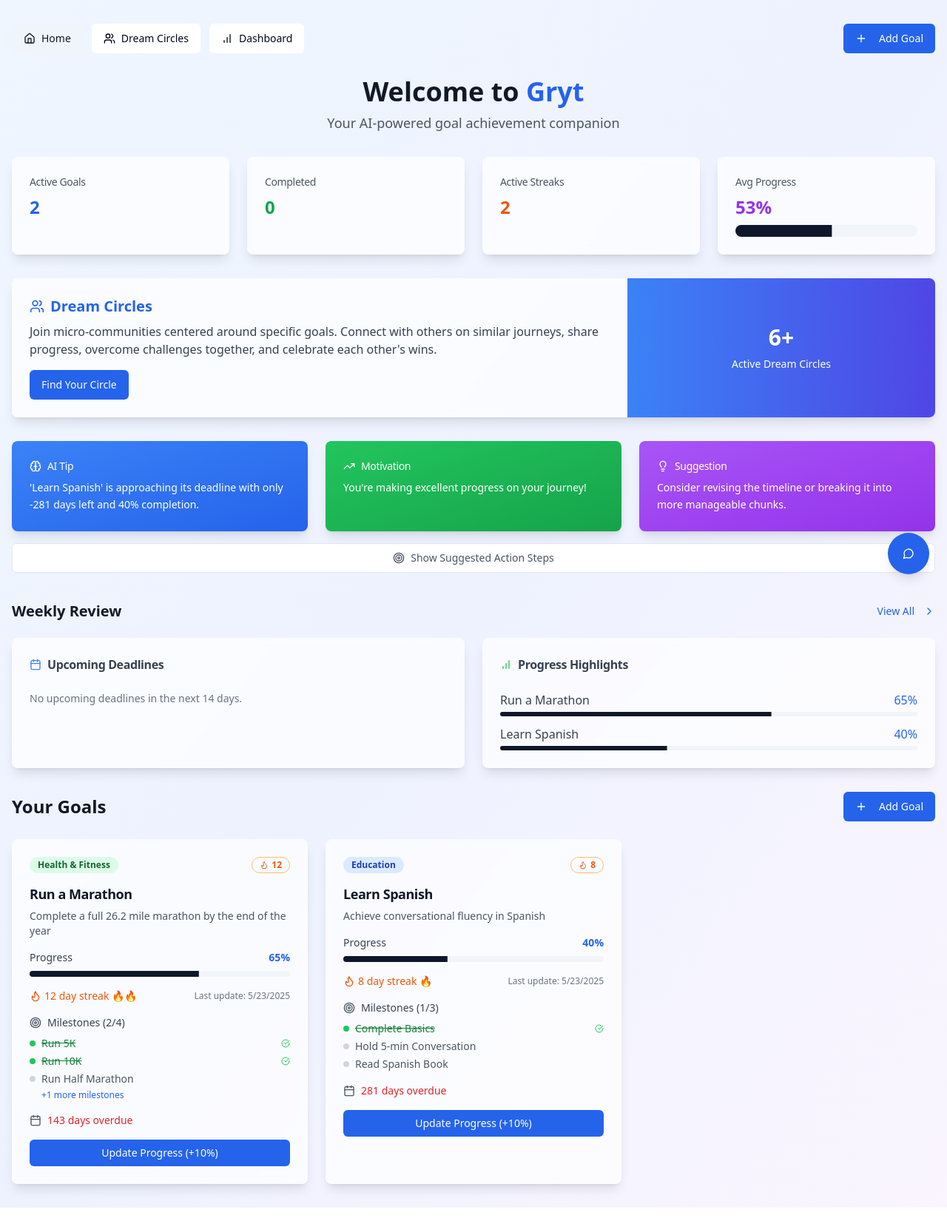
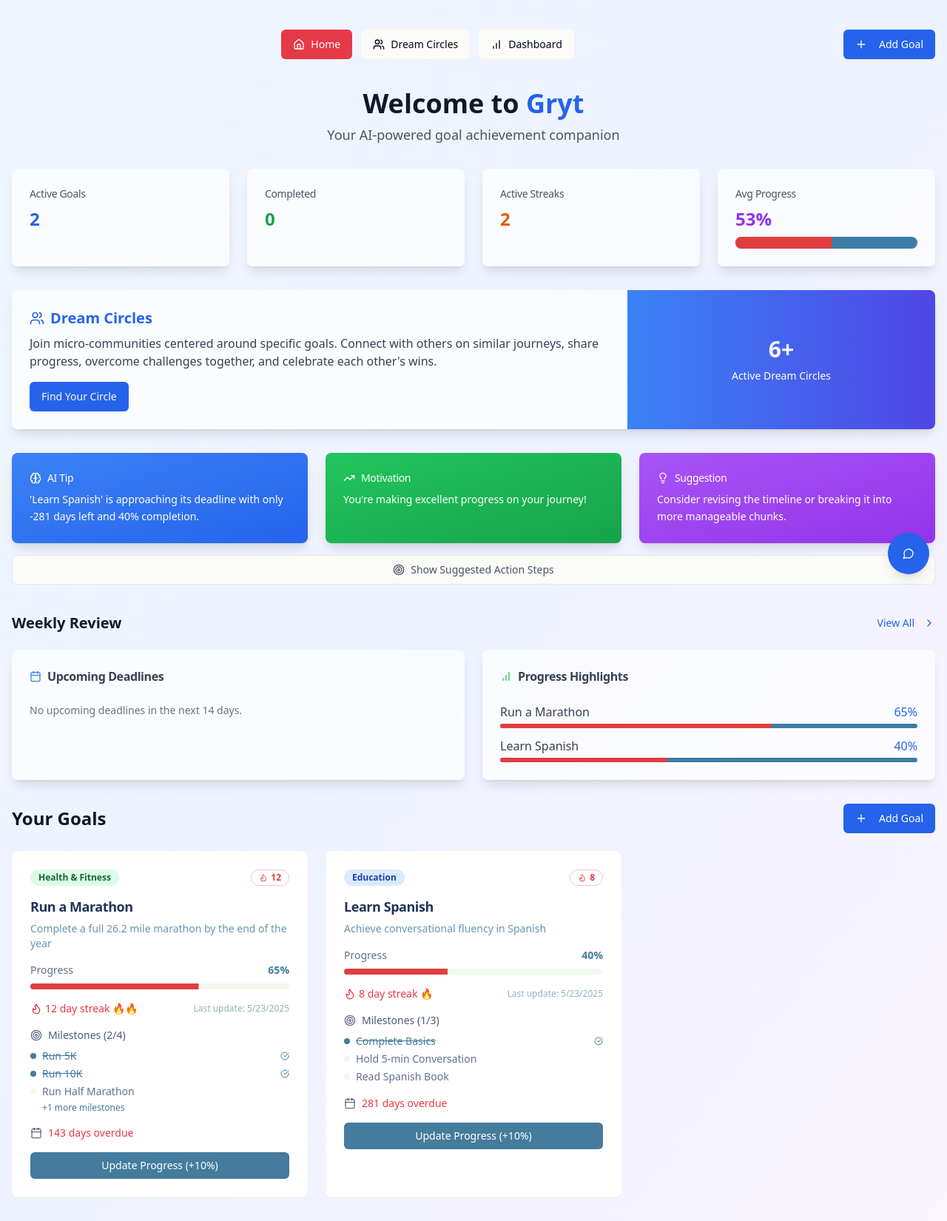
Before and after one commit to nickmerich/gryt, a React (Vite) app: page / in a window 1280 px wide. Shown: the whole page at 74% size. Built offline with nearby package versions, Linux system fonts and the light colour scheme.

Commit message:
Refactor: Apply minimalist aesthetic and Ghibli-inspired UI design
- Implemented Gryt Red, Victory Blue, and Neutral Grit Gray color schemes.
- Integrated Studio Ghibli-inspired illustrations.
- Focused on emotionally engaging and identity-driven UI.

```diff
--- a/src/App.tsx
+++ b/src/App.tsx
@@ -9,6 +9,7 @@ import NotFound from "./pages/NotFound";
 import Circles from "./pages/Circles";
 import CircleDetail from "./pages/CircleDetail";
 import Dashboard from "./pages/Dashboard";
+import GhibliLayout from "./components/GhibliLayout";
 
 const queryClient = new QueryClient();
 
--- /dev/null
+++ b/src/components/GhibliButton.tsx
@@ -0,0 +1,36 @@
+
+import React from 'react';
+import { cn } from '@/lib/utils';
+import { Button, ButtonProps } from '@/components/ui/button';
+
+interface GhibliButtonProps extends ButtonProps {
+  glowColor?: 'red' | 'blue' | 'light';
+}
+
+const GhibliButton: React.FC<GhibliButtonProps> = ({
+  children,
+  className,
+  glowColor = 'red',
+  ...props
+}) => {
+  const glowStyles = {
+    red: 'before:from-gryt-red/20 before:to-gryt-red/5',
+    blue: 'before:from-gryt-blue/20 before:to-gryt-blue/5',
+    light: 'before:from-gryt-light/20 before:to-gryt-light/5'
+  };
+
+  return (
+    <Button
+      className={cn(
+        'ghibli-button',
+        glowStyles[glowColor],
+        className
+      )}
+      {...props}
+    >
+      <span className="relative z-10">{children}</span>
+    </Button>
+  );
+};
+
+export default GhibliButton;
--- /dev/null
+++ b/src/components/GhibliCard.tsx
@@ -0,0 +1,31 @@
+
+import React from 'react';
+import { cn } from '@/lib/utils';
+import { Card } from '@/components/ui/card';
+
+interface GhibliCardProps extends React.HTMLAttributes<HTMLDivElement> {
+  children: React.ReactNode;
+  glow?: boolean;
+}
+
+const GhibliCard: React.FC<GhibliCardProps> = ({
+  children,
+  className,
+  glow = false,
+  ...props
+}) => {
+  return (
+    <Card
+      className={cn(
+        'ghibli-card overflow-hidden',
+        glow && 'relative after:absolute after:inset-0 after:rounded-lg after:shadow-md after:shadow-gryt-blue/10',
+        className
+      )}
+      {...props}
+    >
+      {children}
+    </Card>
+  );
+};
+
+export default GhibliCard;
--- a/src/components/GoalCard.tsx
+++ b/src/components/GoalCard.tsx
@@ -1,9 +1,10 @@
 
 import { Calendar, CheckCircle, Target, Flame, Trophy } from 'lucide-react';
-import { Card, CardContent, CardDescription, CardHeader, CardTitle } from '@/components/ui/card';
+import { CardContent, CardDescription, CardHeader, CardTitle } from '@/components/ui/card';
 import { Progress } from '@/components/ui/progress';
-import { Button } from '@/components/ui/button';
 import { Badge } from '@/components/ui/badge';
+import GhibliCard from './GhibliCard';
+import GhibliButton from './GhibliButton';
 
 interface Goal {
   id: string;
@@ -38,7 +39,7 @@ const GoalCard = ({ goal, onUpdateProgress }: GoalCardProps) => {
     const colors = {
       'Health & Fitness': 'bg-green-100 text-green-800',
       'Education': 'bg-blue-100 text-blue-800',
-      'Career': 'bg-purple-100 text-purple-800',
+      'Career': 'bg-gryt-blue/20 text-gryt-blue',
       'Personal': 'bg-orange-100 text-orange-800',
       'Finance': 'bg-yellow-100 text-yellow-800',
     };
@@ -54,7 +55,7 @@ const GoalCard = ({ goal, onUpdateProgress }: GoalCardProps) => {
   };
 
   return (
-    <Card className="bg-white/70 backdrop-blur-sm border-0 shadow-lg hover:shadow-xl transition-all duration-300 hover:scale-[1.02]">
+    <GhibliCard glow={isCompleted} className="slide-animation transition-all duration-300 hover:scale-[1.02]">
       <CardHeader className="pb-4">
         <div className="flex justify-between items-start mb-2">
           <Badge className={getCategoryColor(goal.category)}>
@@ -62,34 +63,35 @@ const GoalCard = ({ goal, onUpdateProgress }: GoalCardProps) => {
           </Badge>
           {isCompleted && <Trophy className="w-5 h-5 text-yellow-500" />}
           {!isCompleted && goal.streaks && goal.streaks >= 5 &&
-            <Badge variant="outline" className="flex items-center gap-1 border-orange-300 text-orange-600">
+            <Badge variant="outline" className="flex items-center gap-1 border-gryt-red/30 text-gryt-red">
               <Flame className="w-3 h-3" />
               {goal.streaks}
             </Badge>
           }
         </div>
-        <CardTitle className="text-lg font-bold text-gray-900">{goal.title}</CardTitle>
-        <CardDescription className="text-gray-600">{goal.description}</CardDescription>
+        <CardTitle className="text-lg font-bold text-gryt-dark dark:text-gryt-gray">{goal.title}</CardTitle>
+        <CardDescription className="text-gryt-blue/80 dark:text-gryt-light/80">{goal.description}</CardDescription>
       </CardHeader>
 
       <CardContent className="space-y-4">
         {/* Progress */}
         <div>
           <div className="flex justify-between items-center mb-2">
-            <span className="text-sm font-medium text-gray-700">Progress</span>
-            <span className="text-sm font-semibold text-blue-600">{goal.progress}%</span>
+            <span className="text-sm font-medium text-gryt-dark/70 dark:text-gryt-gray/70">Progress</span>
+            <span className="text-sm font-semibold text-gryt-blue dark:text-gryt-light">{goal.progress}%</span>
           </div>
-          <Progress value={goal.progress} className="h-2" />
+          <Progress value={goal.progress} className="h-2 bg-gryt-gray dark:bg-gryt-dark/50"
+            indicatorClassName="bg-gradient-to-r from-gryt-red to-gryt-blue" />
         </div>
 
         {/* Streaks */}
         {!isCompleted && goal.streaks !== undefined && (
           <div className="flex items-center justify-between text-sm">
-            <div className="flex items-center gap-1 text-orange-600">
+            <div className="flex items-center gap-1 text-gryt-red">
               <Flame className="w-4 h-4" />
               <span>{getStreakDescription(goal.streaks)}</span>
             </div>
-            {goal.lastCheckin && <span className="text-xs text-gray-500">
+            {goal.lastCheckin && <span className="text-xs text-gryt-blue/60 dark:text-gryt-light/60">
               Last update: {new Date(goal.lastCheckin).toLocaleDateString()}
             </span>}
           </div>
@@ -98,8 +100,8 @@ const GoalCard = ({ goal, onUpdateProgress }: GoalCardProps) => {
         {/* Milestones */}
         <div>
           <div className="flex items-center gap-2 mb-2">
-            <Target className="w-4 h-4 text-gray-600" />
-            <span className="text-sm font-medium text-gray-700">
+            <Target className="w-4 h-4 text-gryt-dark/70 dark:text-gryt-gray/70" />
+            <span className="text-sm font-medium text-gryt-dark/80 dark:text-gryt-gray/80">
               Milestones ({goal.completedMilestones}/{goal.milestones.length})
             </span>
           </div>
@@ -107,18 +109,18 @@ const GoalCard = ({ goal, onUpdateProgress }: GoalCardProps) => {
             {goal.milestones.slice(0, 3).map((milestone, index) => (
               <div key={index} className="flex items-center gap-2 text-sm">
                 <div className={`w-2 h-2 rounded-full ${
-                  index < goal.completedMilestones ? 'bg-green-500' : 'bg-gray-300'
+                  index < goal.completedMilestones ? 'bg-gryt-blue dark:bg-gryt-light' : 'bg-gryt-gray dark:bg-gryt-dark/50'
                 }`} />
-                <span className={index < goal.completedMilestones ? 'text-green-700 line-through' : 'text-gray-600'}>
+                <span className={index < goal.completedMilestones ? 'text-gryt-blue dark:text-gryt-light line-through' : 'text-gryt-dark/70 dark:text-gryt-gray/70'}>
                   {milestone}
                 </span>
                 {index < goal.completedMilestones && (
-                  <CheckCircle className="w-3 h-3 text-green-500 ml-auto" />
+                  <CheckCircle className="w-3 h-3 text-gryt-blue dark:text-gryt-light ml-auto" />
                 )}
               </div>
             ))}
             {goal.milestones.length > 3 && (
-              <div className="text-xs text-blue-600 mt-1 pl-4 cursor-pointer hover:underline">
+              <div className="text-xs text-gryt-blue hover:text-gryt-red dark:text-gryt-light dark:hover:text-gryt-red mt-1 pl-4 cursor-pointer hover:underline transition-colors">
                 +{goal.milestones.length - 3} more milestones
               </div>
             )}
@@ -127,11 +129,11 @@ const GoalCard = ({ goal, onUpdateProgress }: GoalCardProps) => {
 
         {/* Target Date */}
         <div className="flex items-center gap-2 text-sm">
-          <Calendar className="w-4 h-4 text-gray-600" />
+          <Calendar className="w-4 h-4 text-gryt-dark/70 dark:text-gryt-gray/70" />
           <span className={`${
-            daysUntilTarget < 0 ? 'text-red-600' :
-            daysUntilTarget < 7 ? 'text-orange-600' :
-            'text-gray-600'
+            daysUntilTarget < 0 ? 'text-gryt-red' :
+            daysUntilTarget < 7 ? 'text-gryt-red/70' :
+            'text-gryt-blue dark:text-gryt-light'
           }`}>
             {daysUntilTarget > 0
               ? `${daysUntilTarget} days remaining`
@@ -144,23 +146,24 @@ const GoalCard = ({ goal, onUpdateProgress }: GoalCardProps) => {
 
         {/* Action Button */}
         {!isCompleted && (
-          <Button
+          <GhibliButton
             onClick={handleProgressUpdate}
-            className="w-full bg-blue-600 hover:bg-blue-700 text-white"
+            className="w-full bg-gryt-blue hover:bg-gryt-blue/90 text-white dark:bg-gryt-blue dark:hover:bg-gryt-blue/90"
             size="sm"
+            glowColor="blue"
           >
             Update Progress (+10%)
-          </Button>
+          </GhibliButton>
         )}
 
         {isCompleted && (
-          <div className="flex items-center justify-center text-green-700 gap-2 font-medium">
+          <div className="flex items-center justify-center text-gryt-blue dark:text-gryt-light gap-2 font-medium pulse-animation">
             <CheckCircle className="w-4 h-4" />
             <span>Goal completed!</span>
           </div>
         )}
       </CardContent>
-    </Card>
+    </GhibliCard>
   );
 };
 
--- a/src/components/MainNav.tsx
+++ b/src/components/MainNav.tsx
@@ -1,26 +1,86 @@
 
 import React from 'react';
 import { Link, useLocation } from 'react-router-dom';
-import { Home, Users, MessageSquare, BarChart } from 'lucide-react';
-import { NavigationMenu, NavigationMenuList, NavigationMenuItem, NavigationMenuLink } from "@/components/ui/navigation-menu";
+import { Home, Users, MessageSquare, BarChart, Menu } from 'lucide-react';
+import { NavigationMenu, NavigationMenuList, NavigationMenuItem } from "@/components/ui/navigation-menu";
 import { cn } from "@/lib/utils";
+import { Button } from '@/components/ui/button';
 
 const MainNav = () => {
   const location = useLocation();
+  const [mobileMenuOpen, setMobileMenuOpen] = React.useState(false);
 
   const isActive = (path: string) => {
     return location.pathname === path;
   };
 
   return (
-    <NavigationMenu className="max-w-none justify-start">
-      <NavigationMenuList className="flex flex-row gap-2">
+    <div className="w-full">
+      {/* Mobile Navigation Toggle */}
+      <div className="flex md:hidden items-center justify-between p-4">
+        <div className="flex items-center">
+          <span className="text-xl font-bold text-gryt-red">Gryt</span>
+        </div>
+        <Button
+          variant="ghost"
+          size="icon"
+          onClick={() => setMobileMenuOpen(!mobileMenuOpen)}
+          className="text-gryt-dark dark:text-gryt-gray"
+        >
+          <Menu className="h-6 w-6" />
+        </Button>
+      </div>
+
+      {/* Mobile Navigation Menu */}
+      {mobileMenuOpen && (
+        <div className="md:hidden bg-white dark:bg-gryt-dark p-4 space-y-2 shadow-lg slide-animation">
+          <Link
+            to="/"
+            className={cn(
+              "flex items-center p-3 rounded-md transition-all",
+              isActive('/') ? "bg-gryt-red text-white" : "hover:bg-gryt-gray dark:hover:bg-gryt-dark/50"
+            )}
+            onClick={() => setMobileMenuOpen(false)}
+          >
+            <Home className="w-5 h-5 mr-3" />
+            Home
+          </Link>
+
+          <Link
+            to="/circles"
+            className={cn(
+              "flex items-center p-3 rounded-md transition-all",
+              isActive('/circles') ? "bg-gryt-red text-white" : "hover:bg-gryt-gray dark:hover:bg-gryt-dark/50"
+            )}
+            onClick={() => setMobileMenuOpen(false)}
+          >
+            <Users className="w-5 h-5 mr-3" />
+            Dream Circles
+          </Link>
+
+          <Link
+            to="/dashboard"
+            className={cn(
+              "flex items-center p-3 rounded-md transition-all",
+              isActive('/dashboard') ? "bg-gryt-red text-white" : "hover:bg-gryt-gray dark:hover:bg-gryt-dark/50"
+            )}
+            onClick={() => setMobileMenuOpen(false)}
+          >
+            <BarChart className="w-5 h-5 mr-3" />
+            Dashboard
+          </Link>
+        </div>
+      )}
+
+      {/* Desktop Navigation */}
+      <NavigationMenu className="max-w-none justify-start hidden md:block">
+        <NavigationMenuList className="flex flex-row gap-2 p-2">
           <NavigationMenuItem>
             <Link to="/" className={cn(
-            "group inline-flex h-10 w-max items-center justify-center rounded-md bg-background px-4 py-2 text-sm font-medium transition-colors",
+              "group inline-flex h-10 w-max items-center justify-center rounded-md bg-background px-4 py-2 text-sm font-medium transition-all",
               isActive('/')
-              ? "bg-accent/50 text-accent-foreground"
-              : "hover:bg-accent hover:text-accent-foreground"
+                ? "bg-gryt-red text-white"
+                : "hover:bg-gryt-gray dark:hover:bg-gryt-dark/50"
             )}>
               <Home className="w-4 h-4 mr-2" />
               Home
@@ -29,10 +89,10 @@ const MainNav = () => {
 
           <NavigationMenuItem>
             <Link to="/circles" className={cn(
-            "group inline-flex h-10 w-max items-center justify-center rounded-md bg-background px-4 py-2 text-sm font-medium transition-colors",
+              "group inline-flex h-10 w-max items-center justify-center rounded-md bg-background px-4 py-2 text-sm font-medium transition-all",
               isActive('/circles')
-              ? "bg-accent/50 text-accent-foreground"
-              : "hover:bg-accent hover:text-accent-foreground"
+                ? "bg-gryt-red text-white"
+                : "hover:bg-gryt-gray dark:hover:bg-gryt-dark/50"
             )}>
               <Users className="w-4 h-4 mr-2" />
               Dream Circles
@@ -41,10 +101,10 @@ const MainNav = () => {
 
           <NavigationMenuItem>
             <Link to="/dashboard" className={cn(
-            "group inline-flex h-10 w-max items-center justify-center rounded-md bg-background px-4 py-2 text-sm font-medium transition-colors",
+              "group inline-flex h-10 w-max items-center justify-center rounded-md bg-background px-4 py-2 text-sm font-medium transition-all",
               isActive('/dashboard')
-              ? "bg-accent/50 text-accent-foreground"
-              : "hover:bg-accent hover:text-accent-foreground"
+                ? "bg-gryt-red text-white"
+                : "hover:bg-gryt-gray dark:hover:bg-gryt-dark/50"
             )}>
               <BarChart className="w-4 h-4 mr-2" />
               Dashboard
@@ -52,6 +112,7 @@ const MainNav = () => {
           </NavigationMenuItem>
         </NavigationMenuList>
       </NavigationMenu>
+    </div>
   );
 };
 
--- a/src/index.css
+++ b/src/index.css
@@ -1,10 +1,11 @@
+
 @tailwind base;
 @tailwind components;
 @tailwind utilities;
 
 @layer base {
   :root {
-    --background: 0 0% 100%;
+    --background: 60 30% 98%;
     --foreground: 222.2 84% 4.9%;
 
     --card: 0 0% 100%;
@@ -13,16 +14,16 @@
     --popover: 0 0% 100%;
     --popover-foreground: 222.2 84% 4.9%;
 
-    --primary: 222.2 47.4% 11.2%;
-    --primary-foreground: 210 40% 98%;
+    --primary: 0 72% 56%; /* Gryt Red */
+    --primary-foreground: 60 30% 98%;
 
-    --secondary: 210 40% 96.1%;
-    --secondary-foreground: 222.2 47.4% 11.2%;
+    --secondary: 203 46% 44%; /* Victory Blue */
+    --secondary-foreground: 60 30% 98%;
 
-    --muted: 210 40% 96.1%;
+    --muted: 85 73% 96%; /* Light Neutral Grit Gray */
     --muted-foreground: 215.4 16.3% 46.9%;
 
-    --accent: 210 40% 96.1%;
+    --accent: 200 53% 76%; /* Light Victory Blue */
     --accent-foreground: 222.2 47.4% 11.2%;
 
     --destructive: 0 84.2% 60.2%;
@@ -35,43 +36,36 @@
     --radius: 0.5rem;
 
     --sidebar-background: 0 0% 98%;
-
     --sidebar-foreground: 240 5.3% 26.1%;
-
-    --sidebar-primary: 240 5.9% 10%;
-
+    --sidebar-primary: 0 72% 56%; /* Gryt Red */
     --sidebar-primary-foreground: 0 0% 98%;
-
     --sidebar-accent: 240 4.8% 95.9%;
-
     --sidebar-accent-foreground: 240 5.9% 10%;
-
     --sidebar-border: 220 13% 91%;
-
     --sidebar-ring: 217.2 91.2% 59.8%;
   }
 
   .dark {
-    --background: 222.2 84% 4.9%;
-    --foreground: 210 40% 98%;
+    --background: 215 49% 23%; /* Dark Victory Blue */
+    --foreground: 60 30% 98%;
 
-    --card: 222.2 84% 4.9%;
-    --card-foreground: 210 40% 98%;
+    --card: 215 49% 23%;
+    --card-foreground: 60 30% 98%;
 
-    --popover: 222.2 84% 4.9%;
-    --popover-foreground: 210 40% 98%;
+    --popover: 215 49% 23%;
+    --popover-foreground: 60 30% 98%;
 
-    --primary: 210 40% 98%;
-    --primary-foreground: 222.2 47.4% 11.2%;
+    --primary: 0 72% 56%; /* Gryt Red */
+    --primary-foreground: 60 30% 98%;
 
-    --secondary: 217.2 32.6% 17.5%;
-    --secondary-foreground: 210 40% 98%;
+    --secondary: 203 46% 44%; /* Victory Blue */
+    --secondary-foreground: 60 30% 98%;
 
     --muted: 217.2 32.6% 17.5%;
     --muted-foreground: 215 20.2% 65.1%;
 
-    --accent: 217.2 32.6% 17.5%;
-    --accent-foreground: 210 40% 98%;
+    --accent: 200 53% 76%; /* Light Victory Blue */
+    --accent-foreground: 215 49% 23%;
 
     --destructive: 0 62.8% 30.6%;
     --destructive-foreground: 210 40% 98%;
@@ -79,13 +73,13 @@
     --border: 217.2 32.6% 17.5%;
     --input: 217.2 32.6% 17.5%;
     --ring: 212.7 26.8% 83.9%;
-    --sidebar-background: 240 5.9% 10%;
-    --sidebar-foreground: 240 4.8% 95.9%;
-    --sidebar-primary: 224.3 76.3% 48%;
+    --sidebar-background: 215 49% 17%; /* Darker Victory Blue */
+    --sidebar-foreground: 60 30% 98%;
+    --sidebar-primary: 0 72% 56%; /* Gryt Red */
     --sidebar-primary-foreground: 0 0% 100%;
-    --sidebar-accent: 240 3.7% 15.9%;
-    --sidebar-accent-foreground: 240 4.8% 95.9%;
-    --sidebar-border: 240 3.7% 15.9%;
+    --sidebar-accent: 215 49% 23%;
+    --sidebar-accent-foreground: 60 30% 98%;
+    --sidebar-border: 215 49% 23%;
     --sidebar-ring: 217.2 91.2% 59.8%;
   }
 }
@@ -98,4 +92,41 @@
   body {
     @apply bg-background text-foreground;
   }
+
+  /* Ghibli-inspired styles */
+  .ghibli-container {
+    @apply relative overflow-hidden rounded-lg shadow-md transition-all duration-300;
+  }
+
+  .ghibli-illustration {
+    @apply relative opacity-90 transition-all hover:opacity-100;
+  }
+
+  .ghibli-card {
+    @apply rounded-lg border border-transparent bg-white/80 shadow-lg backdrop-blur-sm transition-all hover:border-gryt-light hover:bg-white/90 hover:shadow-xl dark:bg-gryt-dark/80 dark:hover:bg-gryt-dark/90 dark:hover:border-gryt-blue/30;
+  }
+
+  .ghibli-button {
+    @apply relative overflow-hidden rounded-md transition-all duration-300 before:absolute before:inset-0 before:z-0 before:bg-gradient-to-r before:opacity-0 before:transition-opacity hover:before:opacity-100;
+  }
+
+  .ghibli-title {
+    @apply font-serif text-2xl font-bold text-gryt-dark dark:text-gryt-gray;
+  }
+
+  .ghibli-subtitle {
+    @apply font-serif text-lg font-medium text-gryt-blue dark:text-gryt-light;
+  }
+
+  .floating-animation {
+    @apply animate-float;
+  }
+
+  .pulse-animation {
+    @apply animate-gentle-pulse;
+  }
+
+  .slide-animation {
+    @apply animate-slide-up;
+  }
 }
--- a/tailwind.config.ts
+++ b/tailwind.config.ts
@@ -1,3 +1,4 @@
+
 import type { Config } from "tailwindcss";
 
 export default {
@@ -61,6 +62,14 @@ export default {
 					'accent-foreground': 'hsl(var(--sidebar-accent-foreground))',
 					border: 'hsl(var(--sidebar-border))',
 					ring: 'hsl(var(--sidebar-ring))'
+				},
+				// Gryt App custom colors
+				gryt: {
+					red: '#E63946',
+					blue: '#457B9D',
+					gray: '#F1FAEE',
+					dark: '#1D3557',
+					light: '#A8DADC'
 				}
 			},
 			borderRadius: {
@@ -84,11 +93,26 @@ export default {
 					to: {
 						height: '0'
 					}
+				},
+				'float': {
+					'0%, 100%': { transform: 'translateY(0)' },
+					'50%': { transform: 'translateY(-10px)' },
+				},
+				'gentle-pulse': {
+					'0%, 100%': { opacity: '1' },
+					'50%': { opacity: '0.8' },
+				},
+				'slide-up': {
+					'0%': { transform: 'translateY(10px)', opacity: '0' },
+					'100%': { transform: 'translateY(0)', opacity: '1' },
 				}
 			},
 			animation: {
 				'accordion-down': 'accordion-down 0.2s ease-out',
-				'accordion-up': 'accordion-up 0.2s ease-out'
+				'accordion-up': 'accordion-up 0.2s ease-out',
+				'float': 'float 6s ease-in-out infinite',
+				'gentle-pulse': 'gentle-pulse 4s ease-in-out infinite',
+				'slide-up': 'slide-up 0.5s ease-out'
 			}
 		}
 	},
```
Also changed, not shown: src/components/GhibliIllustration.tsx (added, +46 -0 lines), src/components/GhibliLayout.tsx (added, +53 -0 lines). Lines whose indentation alone changed are shown as unchanged.
